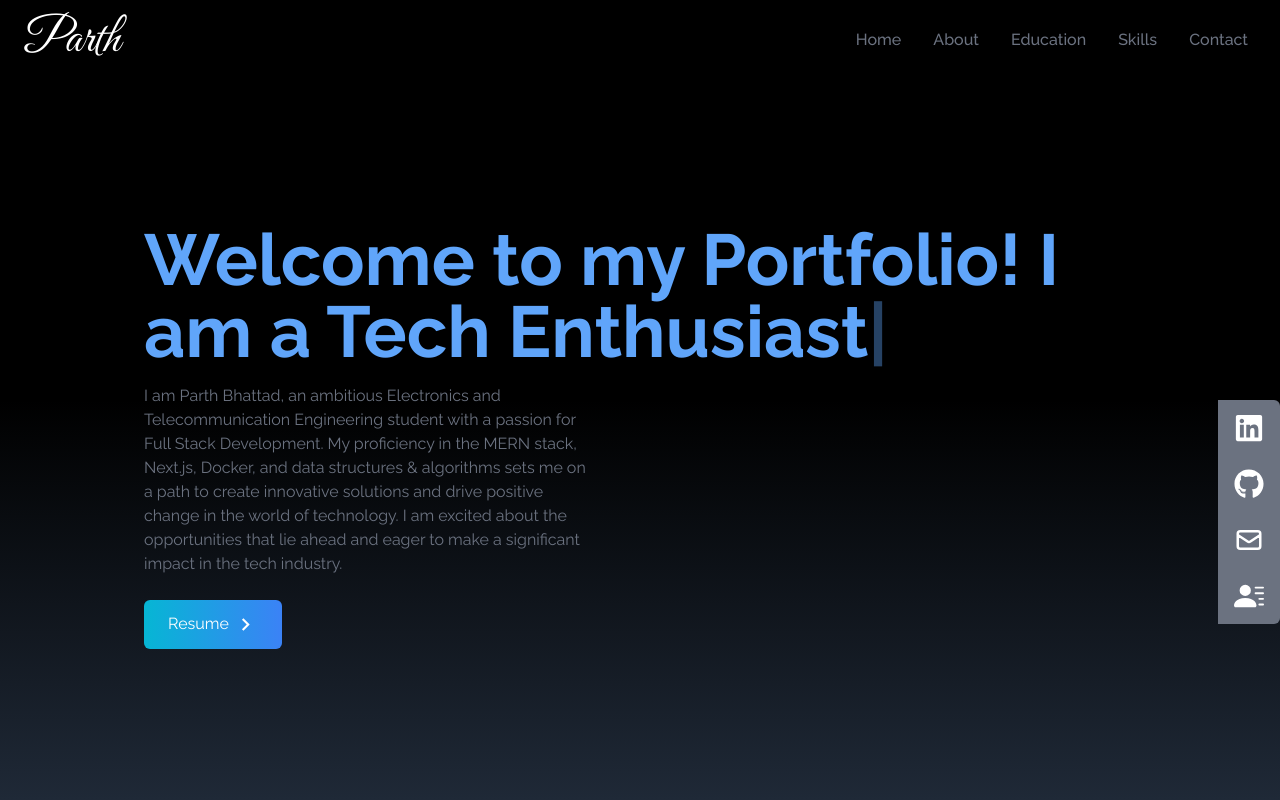
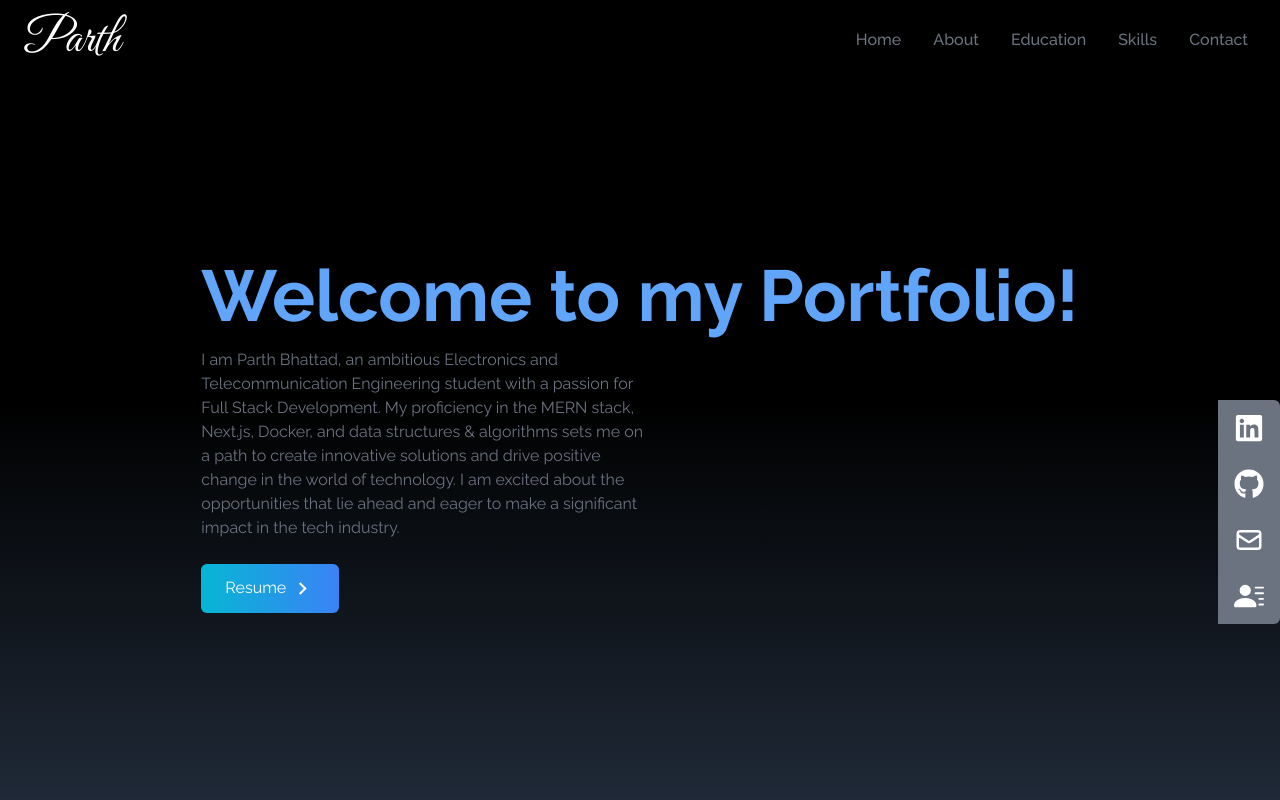
Before and after one commit to parthbhattad20/portfolio, a React (Create React App) app: page / in a window 1280 px wide. Shown: the top 800 px of the page. Built offline with nearby package versions, Linux system fonts and the light colour scheme.

Commit message:
changeddd

```diff
--- a/package.json
+++ b/package.json
@@ -14,7 +14,7 @@
     "react-icons": "^4.10.1",
     "react-scripts": "5.0.1",
     "react-scroll": "^1.8.9",
-    "react-typed": "^1.2.0",
+
     "web-vitals": "^2.1.4"
   },
   "scripts": {
--- a/src/components/Home.jsx
+++ b/src/components/Home.jsx
@@ -1,7 +1,7 @@
 import React from "react";
 
 import { MdOutlineKeyboardArrowRight } from "react-icons/md";
-import Typed from "react-typed";
+
 
 
 const Home = () => {
@@ -13,8 +13,7 @@ const Home = () => {
             <div className="max-w-screen-lg mx-auto flex flex-col items-center justify-center h-full px-4 md:flex-row">
                 <div className="flex flex-col justify-center h-full mt-0">
                     <h2 className="text-4xl sm:text-7xl font-bold text-blue-400 mt-20">
-                        Welcome to my Portfolio! I am <Typed className=""   strings={[' a Student',' a Developer','a Quick Learner','a Tech Enthusiast','IOT Enthusiast']}
-                    typeSpeed={40} backSpeed={40} loop />
+                        Welcome to my Portfolio!
                     </h2>
                     <p className="text-gray-500 py-4 max-w-md">
                     I am Parth Bhattad, an ambitious Electronics and Telecommunication Engineering student with a passion for Full Stack Development. My proficiency in the MERN stack, Next.js, Docker, and data structures & algorithms sets me on a path to create innovative solutions and drive positive change in the world of technology. I am excited about the opportunities that lie ahead and eager to make a significant impact in the tech industry.
```
